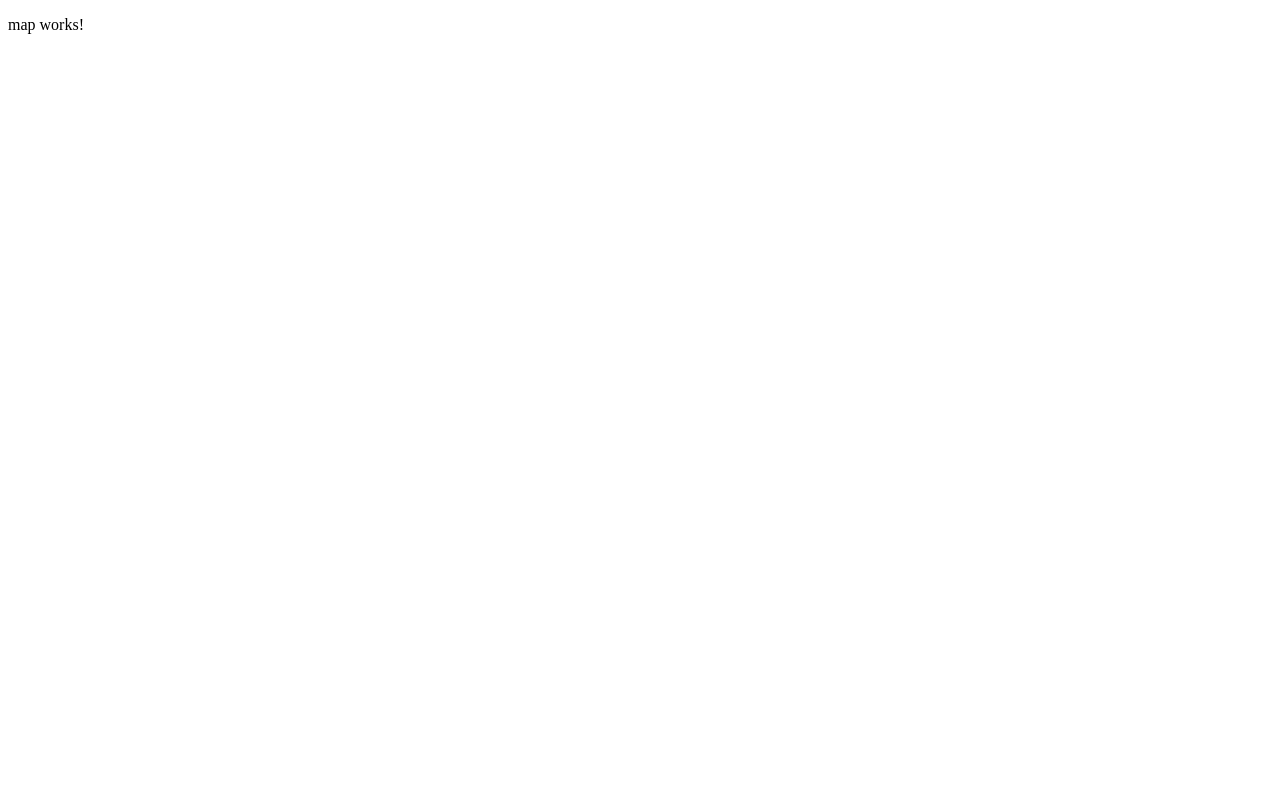
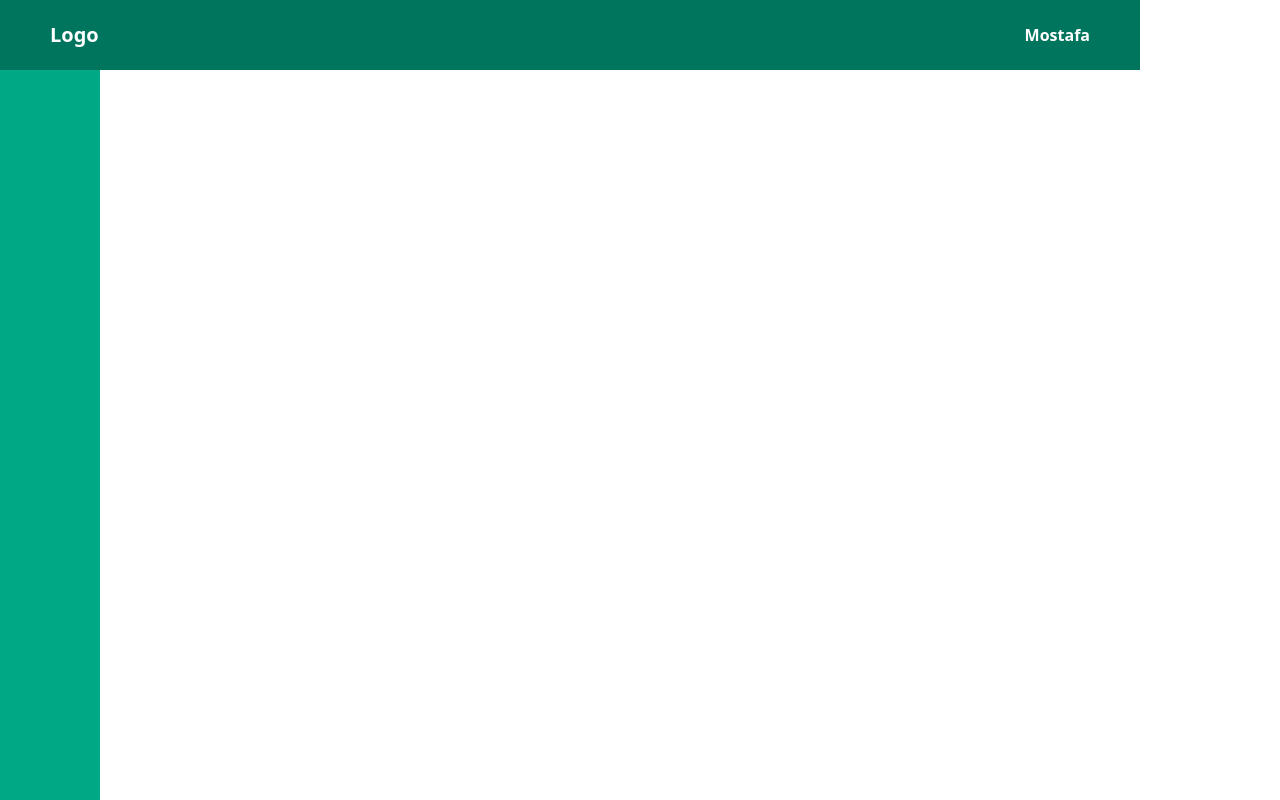
Before and after one commit to MostafaHamdy3/Driver-Monitoring-and-Reporting-System, an Angular app: page / in a window 1280 px wide. Built offline with nearby package versions, Linux system fonts and the light colour scheme.

Commit message:
Add intialize dashboard screen

```diff
--- a/angular.json
+++ b/angular.json
@@ -25,6 +25,7 @@
               "src/assets"
             ],
             "styles": [
+              "node_modules/bootstrap/dist/css/bootstrap.min.css",
               "src/styles.css"
             ],
             "scripts": []
--- a/package.json
+++ b/package.json
@@ -16,9 +16,11 @@
     "@angular/compiler": "^17.0.0",
     "@angular/core": "^17.0.0",
     "@angular/forms": "^17.0.0",
+    "@angular/material": "^17.0.3",
     "@angular/platform-browser": "^17.0.0",
     "@angular/platform-browser-dynamic": "^17.0.0",
     "@angular/router": "^17.0.0",
+    "bootstrap": "^5.3.2",
     "rxjs": "~7.8.0",
     "tslib": "^2.3.0",
     "zone.js": "~0.14.2"
--- a/src/app/app.component.css
+++ b/src/app/app.component.css
@@ -0,0 +1,10 @@
+* {
+  margin: 0;
+  padding: 0;
+  box-sizing: border-box;
+}
+
+body {
+  font-family: "sans-serif";
+  background-color: #f8f9f8;
+}
--- a/src/app/app.component.html
+++ b/src/app/app.component.html
@@ -1,7 +1,3 @@
-<main class="main">
-  <div class="content">
-
-  </div>
-</main>
-
-<router-outlet></router-outlet>
+<div class="container">
+  <router-outlet></router-outlet>
+</div>
--- a/src/app/app.module.ts
+++ b/src/app/app.module.ts
@@ -2,16 +2,20 @@ import { BrowserModule } from '@angular/platform-browser';
 import { NgModule } from '@angular/core';
 import { FormsModule } from '@angular/forms';
 import { AgmCoreModule } from '@agm/core';
+import {MatIconModule} from '@angular/material/icon';
 
 import { AppComponent } from './app.component';
+import { DashboardComponent } from './dashboard/dashboard.component';
 
 @NgModule({
   declarations: [
     AppComponent,
+    DashboardComponent,
   ],
   imports: [
     BrowserModule,
     FormsModule,
+    MatIconModule,
     AgmCoreModule.forRoot({
       apiKey: ""
     })
--- a/src/app/app.routes.ts
+++ b/src/app/app.routes.ts
@@ -1,6 +1,7 @@
 import { Routes } from '@angular/router';
 import { MapComponent } from './map/map.component';
+import { DashboardComponent } from './dashboard/dashboard.component';
 
 export const routes: Routes = [
-  { path: "", component: MapComponent },
+  { path: "", component: DashboardComponent },
 ];
--- /dev/null
+++ b/src/app/dashboard/dashboard.component.css
@@ -0,0 +1,77 @@
+.header {
+  height: 70px;
+  display: flex;
+  justify-content: space-between;
+  padding: 20px 50px;
+  background-color: #00755d;
+  color: #fff;
+}
+
+.logo {
+  font-weight: bold;
+  font-size: 20px;
+}
+
+.header .user {
+  display: flex;
+  align-items: center;
+  font-weight: bold;
+}
+
+/* side nav section */
+.nav-items {
+  padding-top: 40px;
+}
+
+.nav-items .nav-item {
+  padding: 25px 50px;
+  cursor: pointer;
+}
+
+@media only screen and (max-width: 1300px) {
+  .nav-items .nav-item {
+    padding: 25px 40px;
+  }
+}
+
+.nav-items .nav-item:hover {
+  background-color: #00755d;
+}
+
+/* .nav-items .nav-item fa-icon {
+  margin-right: 20px;
+  font-size: 22px;
+} */
+
+.nav-items .nav-item span {
+  display: inline;
+}
+
+@media only screen and (max-width: 1300px) {
+  .nav-items .nav-item span {
+    display: none;
+  }
+}
+
+/* Main section */
+
+.main-container {
+  display: flex;
+}
+
+.main-container .side-nav {
+  width: "100%";
+  min-width: 230px;
+  min-height: calc(100vh - 70px);
+  background-color: #00A885;
+  color: #fff;
+
+  @media only screen and (max-width: 1300px) {
+    width: 100px;
+    min-width: 100px;
+  }
+}
+
+.main-container .main {
+  padding: 30px;
+}
--- /dev/null
+++ b/src/app/dashboard/dashboard.component.html
@@ -0,0 +1,35 @@
+<div>
+  <div class="header">
+    <div class="logo">Logo</div>
+    <div class="user">
+      <div class="user-name">Mostafa</div>
+    </div>
+  </div>
+  <div class="main-container">
+    <div class="side-nav">
+      <div class="nav-items">
+        <div class="nav-item">
+          <span>Dashboard</span>
+        </div>
+        <div class="nav-item">
+          <span>Event Log</span>
+        </div>
+        <div class="nav-item">
+          <span> Event Detail</span>
+        </div>
+        <div class="nav-item">
+          <span>Aggressive Driving analysis</span>
+        </div>
+        <div class="nav-item">
+          <span>Map</span>
+        </div>
+        <div class="nav-item">
+          <span>Profile Settings</span>
+        </div>
+      </div>
+    </div>
+    <div class="main">
+      <!-- <app-main></app-main> -->
+    </div>
+  </div>
+</div>
```
Also changed, not shown: src/app/dashboard/dashboard.component.ts (added, +13 -0 lines), 1 other file (tests, documents, lock files or other folders).
